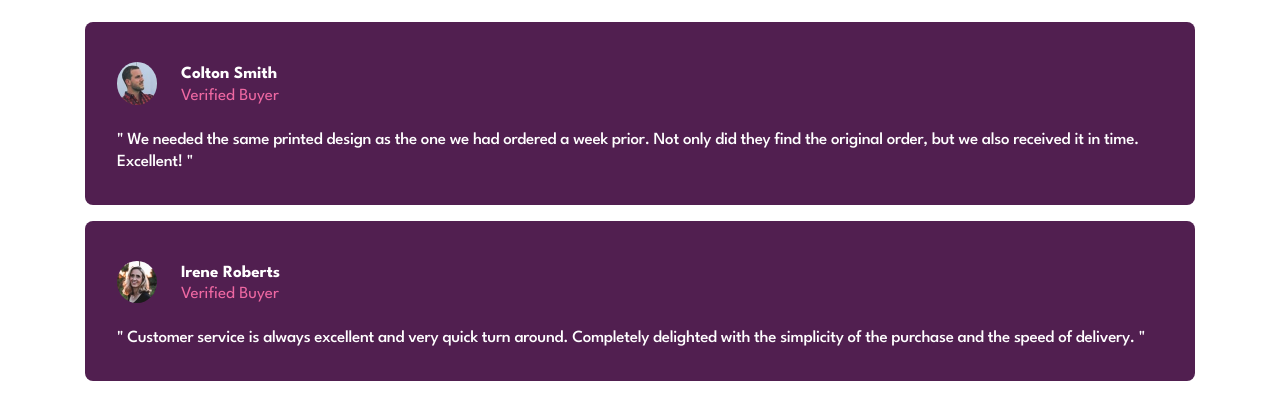
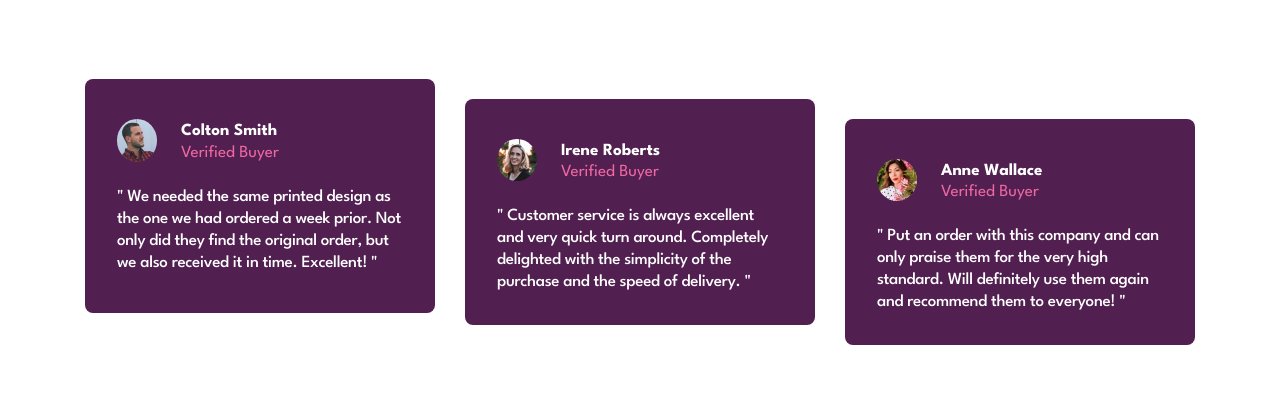
Before and after one commit to solracss/fem-social-proof-section, a website built with Vite: page index.html in a window 1280 px wide. Shown: the part 355-750 px from the top of the page. Built offline with nearby package versions, Linux system fonts and the light colour scheme.

Commit message:
style review section for large screen sizes

```diff
--- a/sass/abstracts/_breakpoints.scss
+++ b/sass/abstracts/_breakpoints.scss
@@ -1,5 +1,5 @@
 $breakpoints: (
 	small: 30em,
 	medium: 45em,
-	large: 65em,
+	large: 75em,
 );
--- a/sass/base/_global.scss
+++ b/sass/base/_global.scss
@@ -10,4 +10,8 @@ body {
 
 main {
 	padding: remSize(82px) 0 remSize(99px);
+
+	@include media(large) {
+		padding: remSize(118px) 0 remSize(99px);
+	}
 }
--- a/sass/components/_review.scss
+++ b/sass/components/_review.scss
@@ -30,4 +30,16 @@
 		letter-spacing: remSize(-0.304px);
 		line-height: $lh-22;
 	}
+
+	@include media(large) {
+		max-height: remSize(234px);
+
+		&:nth-child(2) {
+			align-self: center;
+		}
+
+		&:nth-child(3) {
+			align-self: end;
+		}
+	}
 }
--- a/sass/pages/_proof-section.scss
+++ b/sass/pages/_proof-section.scss
@@ -21,6 +21,13 @@
 
 .reviews {
 	margin-top: remSize(50px);
+
+	@include media(large) {
+		margin-top: remSize(71px);
+		grid-template-columns: repeat(3, 1fr);
+		gap: 1.875rem;
+		height: remSize(266px);
+	}
 }
 
 .summary {
```
